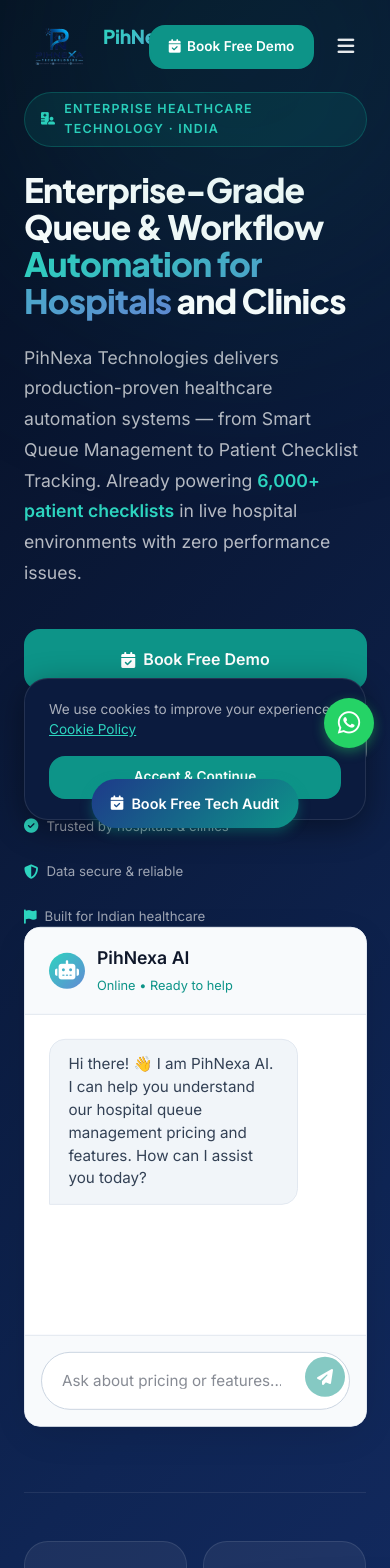
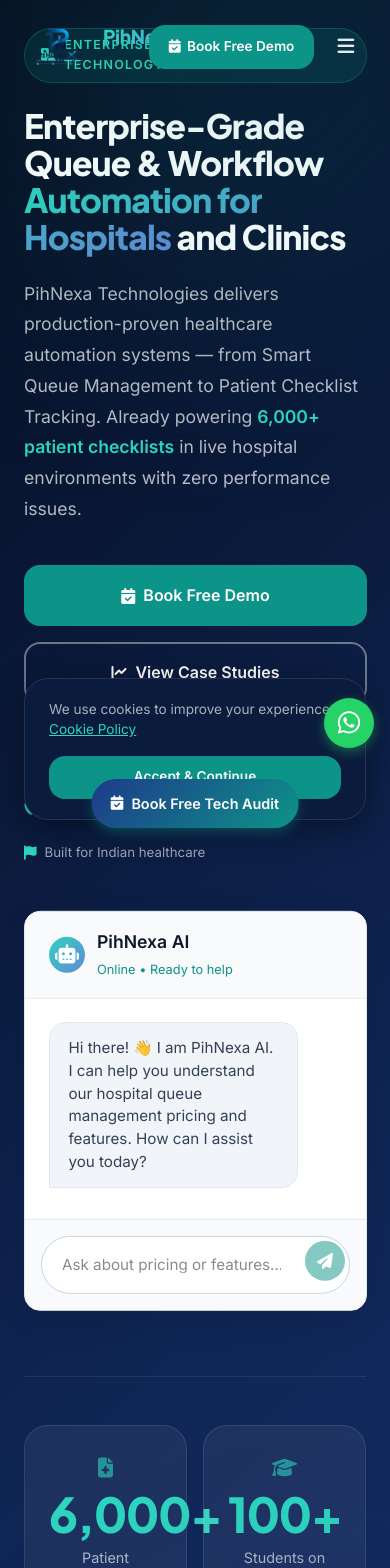
Before and after one commit to Anku9991/Ankush.AI, a Next.js app: page / in a window 390 px wide. Shown: the top 1568 px of the page. Built offline with nearby package versions, Linux system fonts and the light colour scheme.

Commit message:
perf: disable heavy animations on mobile and fix layout overlap issues

```diff
--- a/src/app/globals.css
+++ b/src/app/globals.css
@@ -638,6 +638,10 @@
   align-items: center;
 }
 
+.pihnexa-bot-container {
+  height: 500px;
+}
+
 .hero-eyebrow {
   display: inline-flex;
   align-items: center;
@@ -720,9 +724,20 @@
   bottom: -100px; left: 40%;
 }
 
-@media (max-width: 900px) {
-  .hero-grid { grid-template-columns: 1fr; gap: 3rem; }
-  .hero-visual { display: none; }
+@media (max-width: 768px) {
+  .hero-section {
+    padding-top: 8rem;
+  }
+  .hero-grid {
+    grid-template-columns: 1fr;
+    gap: 2rem;
+  }
+  .hero-visual {
+    margin-top: 1rem !important;
+  }
+  .pihnexa-bot-container {
+    height: 400px;
+  }
 }
 
 /* ============================================================
@@ -1557,6 +1572,9 @@
     padding: 0.8rem 1.2rem !important;
     font-size: 0.9rem !important;
   }
+  .scroll-buttons-container {
+    bottom: 11rem !important;
+  }
 }
 
 @media (max-width: 480px) {
@@ -1570,4 +1588,14 @@
   .sticky-cta {
     bottom: 1rem !important;
   }
-}
+  .scroll-buttons-container {
+    bottom: 11rem !important;
+    right: 1rem !important;
+  }
+}
+
+.scroll-buttons-container {
+  position: fixed;
+  right: 1.5rem;
+  bottom: 6rem;
+}
--- a/src/components/ImmersiveScrollSection.tsx
+++ b/src/components/ImmersiveScrollSection.tsx
@@ -172,6 +172,29 @@
     "SEAMLESS SMART WORKFLOWS"
   ];
 
+  const [isMobile, setIsMobile] = useState(false);
+
+  useEffect(() => {
+    const checkMobile = () => setIsMobile(window.innerWidth < 768);
+    checkMobile(); // Check immediately on mount
+    window.addEventListener("resize", checkMobile);
+    return () => window.removeEventListener("resize", checkMobile);
+  }, []);
+
+  if (isMobile) {
+    return (
+      <section style={{ padding: "6rem 1.5rem", background: "#050a14", textAlign: "center", display: "flex", flexDirection: "column", gap: "2rem" }}>
+        {texts.map((text, i) => (
+          <div key={i} style={{ padding: "2rem", background: "rgba(255,255,255,0.02)", borderRadius: "1rem", border: "1px solid rgba(255,255,255,0.05)" }}>
+            <h2 style={{ color: "#fff", fontSize: "1.5rem", margin: 0, textShadow: "0 2px 10px rgba(0,0,0,0.5)" }}>
+              {text}
+            </h2>
+          </div>
+        ))}
+      </section>
+    );
+  }
+
   return (
     <section
       ref={containerRef}
--- a/src/components/PihNexaBot.tsx
+++ b/src/components/PihNexaBot.tsx
@@ -62,7 +62,6 @@
       style={{
         width: "100%",
         maxWidth: "600px",
-        height: "500px",
         background: "#FFFFFF",
         border: "1px solid #E2E8F0",
         borderRadius: "1rem",
@@ -72,7 +71,7 @@
         overflow: "hidden",
         margin: "0 auto",
       }}
-      className="float-anim"
+      className="float-anim pihnexa-bot-container"
     >
       {/* Header */}
       <div
--- a/src/components/ScrollButtons.tsx
+++ b/src/components/ScrollButtons.tsx
@@ -31,7 +31,7 @@
   };
 
   return (
-    <div style={{ position: 'fixed', right: '1.5rem', bottom: '6rem', zIndex: 1000, display: 'flex', flexDirection: 'column', gap: '0.5rem' }}>
+    <div className="scroll-buttons-container" style={{ zIndex: 1000, display: 'flex', flexDirection: 'column', gap: '0.5rem' }}>
       {showTop && (
         <button
           onClick={scrollToTop}
```
